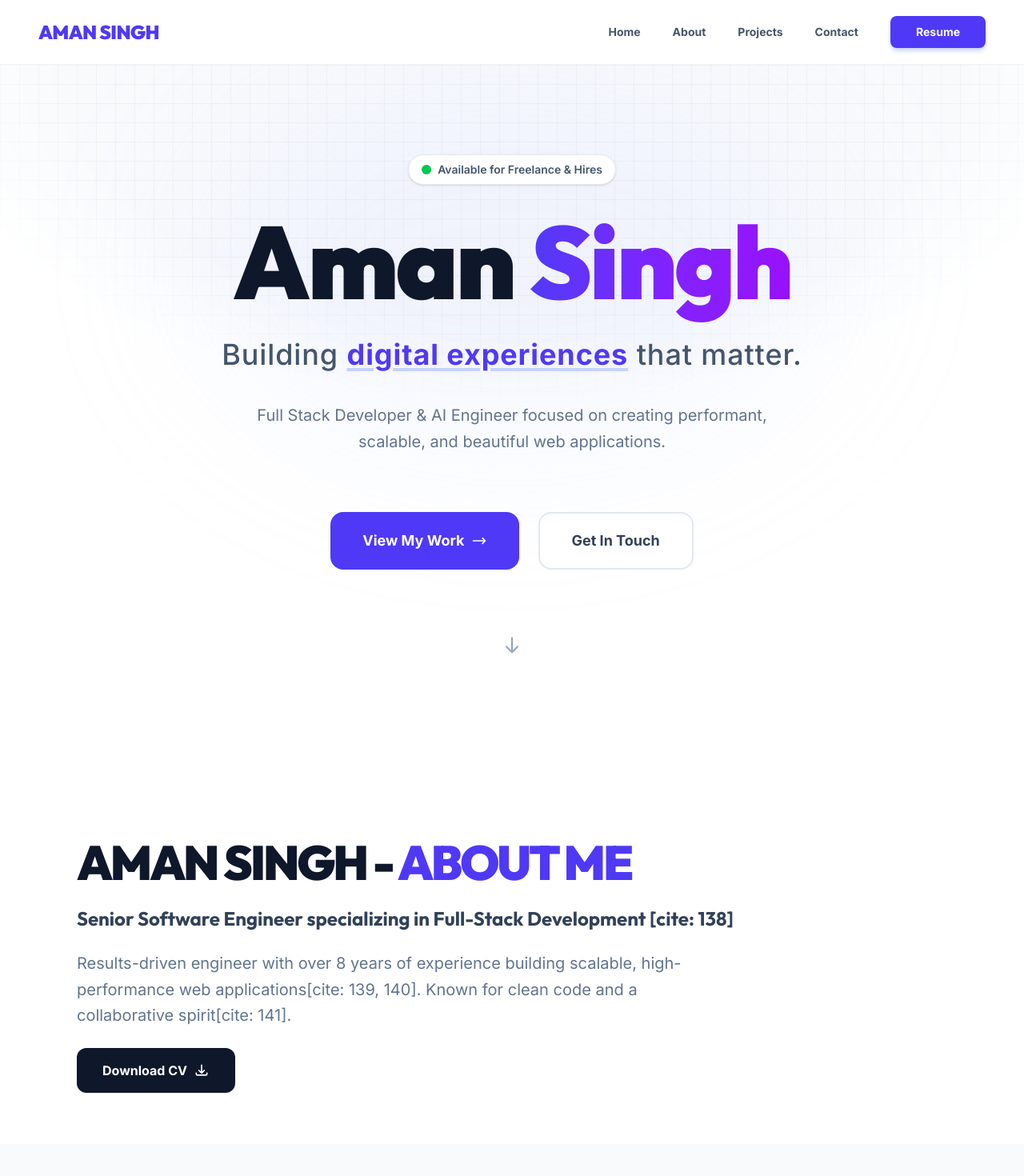
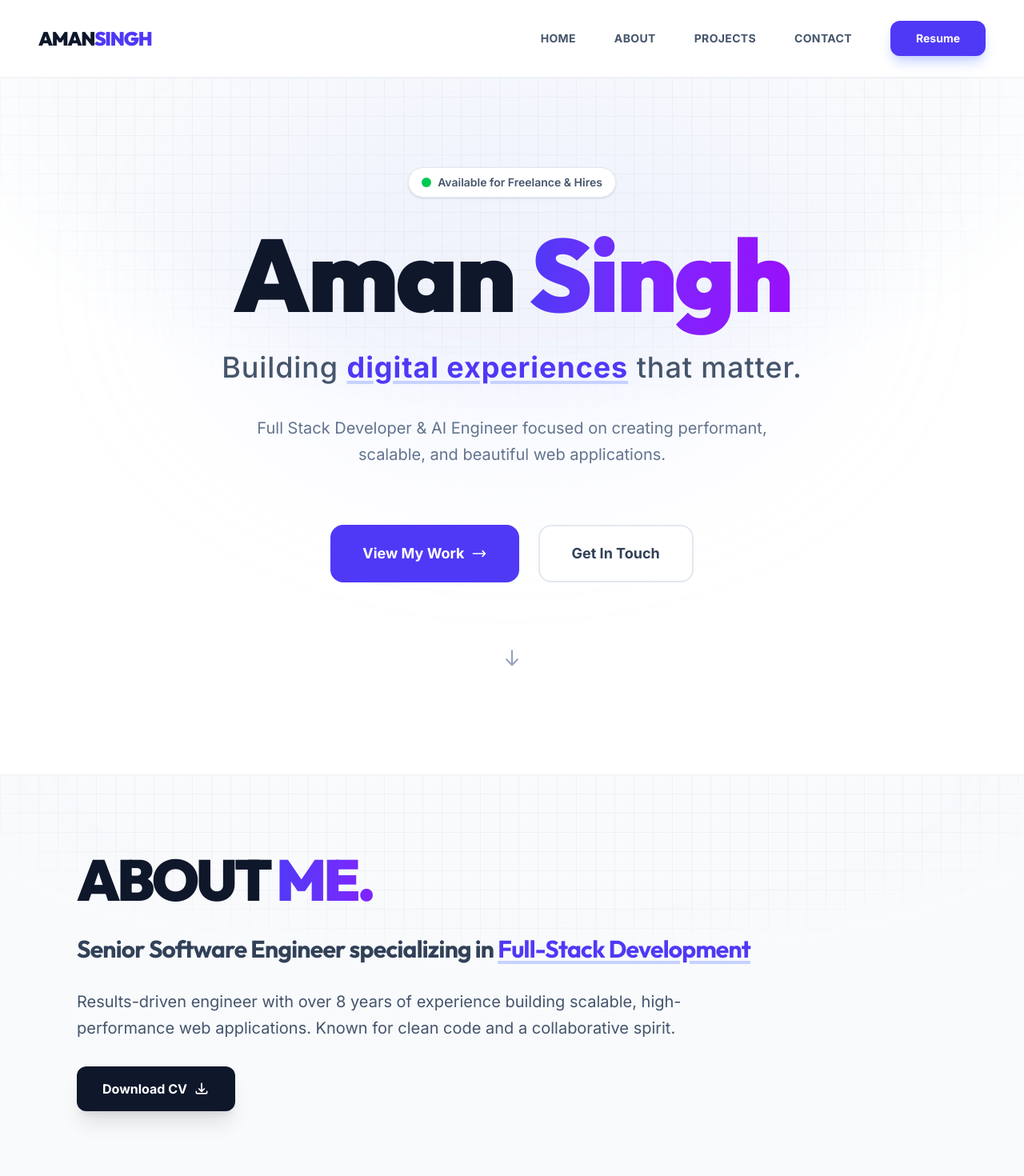
Before and after one commit to AmanSingh-404/portfolio, a React (Vite) app: page / in a window 1280 px wide. Shown: the top 1470 px of the page at 80% size. Built offline with nearby package versions, Linux system fonts and the light colour scheme.

Commit message:
update UI

```diff
--- a/src/components/AboutPage.jsx
+++ b/src/components/AboutPage.jsx
@@ -39,25 +39,30 @@ const AboutPage = () => {
     return (
         <div className="min-h-screen bg-white font-sans">
             {/* Introduction Header */}
-            <section className="pt-24 pb-16 px-6 md:px-12 w-full px-8 md:px-16 lg:px-24">
-                <div className="flex flex-col md:flex-row gap-12 items-start">
-                    <div className="flex-1 space-y-6">
-                        <h1 className="text-6xl font-black text-slate-900 tracking-tighter uppercase font-heading">
-                            Aman Singh - <span className="text-indigo-600">About Me</span>
+            <section id="about" className="pt-24 pb-16 px-6 md:px-12 w-full px-8 md:px-16 lg:px-24 bg-slate-50 relative overflow-hidden">
+                {/* Modern Grid Background */}
+                <div className="absolute inset-0 w-full h-full bg-[linear-gradient(to_right,#80808012_1px,transparent_1px),linear-gradient(to_bottom,#80808012_1px,transparent_1px)] bg-[size:24px_24px]">
+                    <div className="absolute inset-0 bg-slate-50 [mask-image:radial-gradient(ellipse_60%_50%_at_50%_0%,transparent_70%,#f8fafc_100%)]"></div>
+                </div>
+
+                <div className="flex flex-col md:flex-row gap-12 items-start relative z-10 max-w-7xl mx-auto">
+                    <div className="flex-1 space-y-8">
+                        <h1 className="text-6xl md:text-7xl font-black text-slate-900 tracking-tighter uppercase font-heading">
+                            About <span className="text-transparent bg-clip-text bg-gradient-to-r from-indigo-600 to-violet-600">Me.</span>
                         </h1>
-                        <p className="text-2xl font-bold text-slate-700 font-heading">
-                            Senior Software Engineer specializing in Full-Stack Development [cite: 138]
+                        <p className="text-3xl font-bold text-slate-700 font-heading tracking-tight">
+                            Senior Software Engineer specializing in <span className="text-indigo-600 decoration-4 decoration-indigo-200 underline underline-offset-4">Full-Stack Development</span>
                         </p>
-                        <p className="text-xl text-slate-500 leading-relaxed max-w-3xl">
+                        <p className="text-xl text-slate-600 leading-relaxed max-w-3xl">
                             Results-driven engineer with over 8 years of experience building scalable,
-                            high-performance web applications[cite: 139, 140]. Known for clean code and a
-                            collaborative spirit[cite: 141].
+                            high-performance web applications. Known for clean code and a
+                            collaborative spirit.
                         </p>
                         <a
                             href="/resume.pdf"
                             target="_blank"
                             rel="noopener noreferrer"
-                            className="bg-slate-900 text-white px-8 py-4 rounded-xl font-bold hover:bg-indigo-600 transition-all flex items-center gap-2 w-fit"
+                            className="bg-slate-900 text-white px-8 py-4 rounded-xl font-bold hover:bg-indigo-600 hover:-translate-y-1 transition-all flex items-center gap-2 w-fit shadow-xl"
                         >
                             Download CV
                             <svg className="w-5 h-5" fill="none" stroke="currentColor" viewBox="0 0 24 24"><path strokeLinecap="round" strokeLinejoin="round" strokeWidth="2" d="M4 16v1a2 2 0 002 2h12a2 2 0 002-2v-1m-4-4l-4 4m0 0l-4-4m4 4V4" /></svg>
--- a/src/components/Footer.jsx
+++ b/src/components/Footer.jsx
@@ -2,19 +2,19 @@ import React from 'react';
 
 const Footer = () => {
   return (
-    <footer className="w-full bg-slate-50 border-t border-slate-100 pt-16 pb-8">
-      <div className="w-full px-6 md:px-12">
+    <footer className="w-full bg-white border-t border-slate-200/60 pt-20 pb-10">
+      <div className="w-full px-6 md:px-12 max-w-7xl mx-auto">
         <div className="grid grid-cols-1 md:grid-cols-4 gap-12 mb-16">
 
           {/* Brand Column */}
           <div className="col-span-1 md:col-span-1">
             <div className="flex items-center gap-2 mb-6">
-              <span className="text-2xl font-black text-indigo-600 tracking-tighter uppercase font-heading">
-                AMAN SINGH
+              <span className="text-2xl font-black text-slate-900 tracking-tighter uppercase font-heading">
+                AMAN<span className="text-indigo-600">SINGH</span>
               </span>
             </div>
-            <p className="text-slate-500 leading-relaxed font-medium">
-              Showcasing passion, projects, and expertise in software engineering.
+            <p className="text-slate-500 leading-relaxed font-medium text-sm">
+              Showcasing passion, projects, and expertise in software engineering. Building the future, one line of code at a time.
             </p>
           </div>
 
@@ -24,7 +24,7 @@ const Footer = () => {
             <ul className="space-y-4">
               {['Home', 'About', 'Projects', 'Contact'].map((item) => (
                 <li key={item}>
-                  <a href={`#${item.toLowerCase()}`} className="text-slate-500 hover:text-indigo-600 font-semibold transition-colors">
+                  <a href={`#${item.toLowerCase()}`} className="text-slate-500 hover:text-indigo-600 font-bold text-sm transition-colors">
                     {item}
                   </a>
                 </li>
@@ -37,10 +37,10 @@ const Footer = () => {
             <h4 className="text-sm font-black text-slate-900 uppercase tracking-widest mb-6 font-heading">Resources</h4>
             <ul className="space-y-4">
               <li>
-                <a href="#" className="text-slate-500 hover:text-indigo-600 font-semibold transition-colors">Blog</a>
+                <a href="#" className="text-slate-500 hover:text-indigo-600 font-bold text-sm transition-colors">Blog</a>
               </li>
               <li>
-                <a href="#" className="text-slate-500 hover:text-indigo-600 font-semibold transition-colors underline decoration-2 decoration-indigo-200 underline-offset-4">Resume</a>
+                <a href="#" className="text-slate-500 hover:text-indigo-600 font-bold text-sm transition-colors underline decoration-2 decoration-indigo-200 underline-offset-4">Resume</a>
               </li>
             </ul>
           </div>
@@ -50,29 +50,29 @@ const Footer = () => {
             <h4 className="text-sm font-black text-slate-900 uppercase tracking-widest mb-6 font-heading">Connect</h4>
             <ul className="space-y-4">
               <li>
-                <a href="mailto:john.doe@devfolio.com" className="text-slate-500 hover:text-indigo-600 font-semibold transition-colors">Email</a>
+                <a href="mailto:john.doe@devfolio.com" className="text-slate-500 hover:text-indigo-600 font-bold text-sm transition-colors">Email</a>
               </li>
               <li>
-                <a href="#" className="text-slate-500 hover:text-indigo-600 font-semibold transition-colors">LinkedIn</a>
+                <a href="#" className="text-slate-500 hover:text-indigo-600 font-bold text-sm transition-colors">LinkedIn</a>
               </li>
               <li>
-                <a href="#" className="text-slate-500 hover:text-indigo-600 font-semibold transition-colors">GitHub</a>
+                <a href="#" className="text-slate-500 hover:text-indigo-600 font-bold text-sm transition-colors">GitHub</a>
               </li>
               <li>
-                <a href="#" className="text-slate-500 hover:text-indigo-600 font-semibold transition-colors">X / Twitter</a>
+                <a href="#" className="text-slate-500 hover:text-indigo-600 font-bold text-sm transition-colors">X / Twitter</a>
               </li>
             </ul>
           </div>
         </div>
 
         {/* Bottom Bar */}
-        <div className="pt-8 border-t border-slate-200 flex flex-col md:flex-row justify-between items-center gap-4">
-          <p className="text-slate-400 text-sm font-medium">
+        <div className="pt-8 border-t border-slate-100 flex flex-col md:flex-row justify-between items-center gap-4">
+          <p className="text-slate-400 text-sm font-bold">
             © 2026 Aman Singh. All rights reserved.
           </p>
-          <div className="flex items-center gap-2 text-sm text-slate-400 font-medium">
+          <div className="flex items-center gap-2 text-sm text-slate-400 font-bold">
             <span>Made with</span>
-            <span className="text-indigo-400">❤</span>
+            <span className="text-indigo-500 animate-pulse">❤</span>
             <span>for the web</span>
           </div>
         </div>
--- a/src/components/Navbar.jsx
+++ b/src/components/Navbar.jsx
@@ -13,39 +13,43 @@ const Navbar = () => {
 
   return (
     // Removed max-width from the outer container to ensure it covers the full page width
-    <nav className="w-full bg-white/80 backdrop-blur-md border-b border-gray-100 sticky top-0 z-50">
+    <nav className="w-full bg-white/70 backdrop-blur-lg border-b border-slate-200/50 sticky top-0 z-50">
       <div className="w-full px-6 md:px-12">
-        <div className="flex justify-between h-20 items-center">
+        <div className="flex justify-between h-24 items-center max-w-7xl mx-auto">
 
           {/* Logo Section */}
           <div className="flex-shrink-0 flex items-center">
-            <span className="text-2xl font-black text-indigo-600 tracking-tight uppercase font-heading">
-              AMAN SINGH
+            <span className="text-2xl font-black text-slate-900 tracking-tighter uppercase font-heading">
+              AMAN<span className="text-indigo-600">SINGH</span>
             </span>
           </div>
 
           {/* Desktop Navigation */}
-          <div className="hidden md:flex space-x-10 items-center">
+          <div className="hidden md:flex space-x-12 items-center">
             {navLinks.map((link) => (
               <a
                 key={link.name}
                 href={link.href}
-                className="text-slate-600 hover:text-indigo-600 text-sm font-bold transition-all"
+                className="text-slate-600 hover:text-indigo-600 text-sm font-bold tracking-wide transition-all uppercase"
               >
                 {link.name}
               </a>
             ))}
             {/* Resume button */}
-            <button className="bg-indigo-600 text-white px-8 py-2.5 rounded-lg text-sm font-bold hover:bg-indigo-700 shadow-md shadow-indigo-200 transition-all active:scale-95">
+            <a
+              href="/resume.pdf"
+              target="_blank"
+              className="bg-indigo-600 text-white px-8 py-3 rounded-xl text-sm font-bold hover:bg-indigo-700 shadow-lg shadow-indigo-200 transition-all hover:-translate-y-0.5"
+            >
               Resume
-            </button>
+            </a>
           </div>
 
           {/* Mobile Menu Button */}
           <div className="md:hidden">
             <button
               onClick={() => setIsOpen(!isOpen)}
-              className="p-2 rounded-md text-gray-600 hover:bg-gray-100"
+              className="p-2 rounded-md text-slate-900 hover:bg-slate-100 transition-colors"
             >
               <svg className="h-7 w-7" fill="none" viewBox="0 0 24 24" stroke="currentColor">
                 {isOpen ? (
```
Also changed, not shown: src/components/ContactSection.jsx (+25 -19 lines), src/components/ProjectsPage.jsx (+10 -5 lines).
